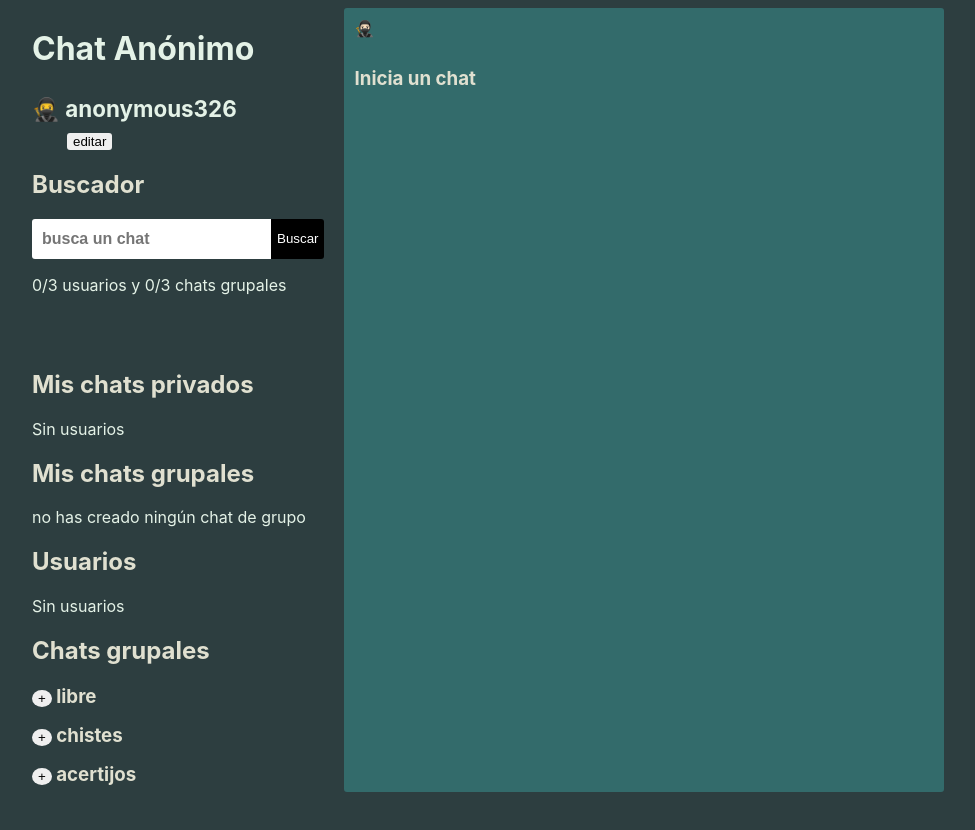
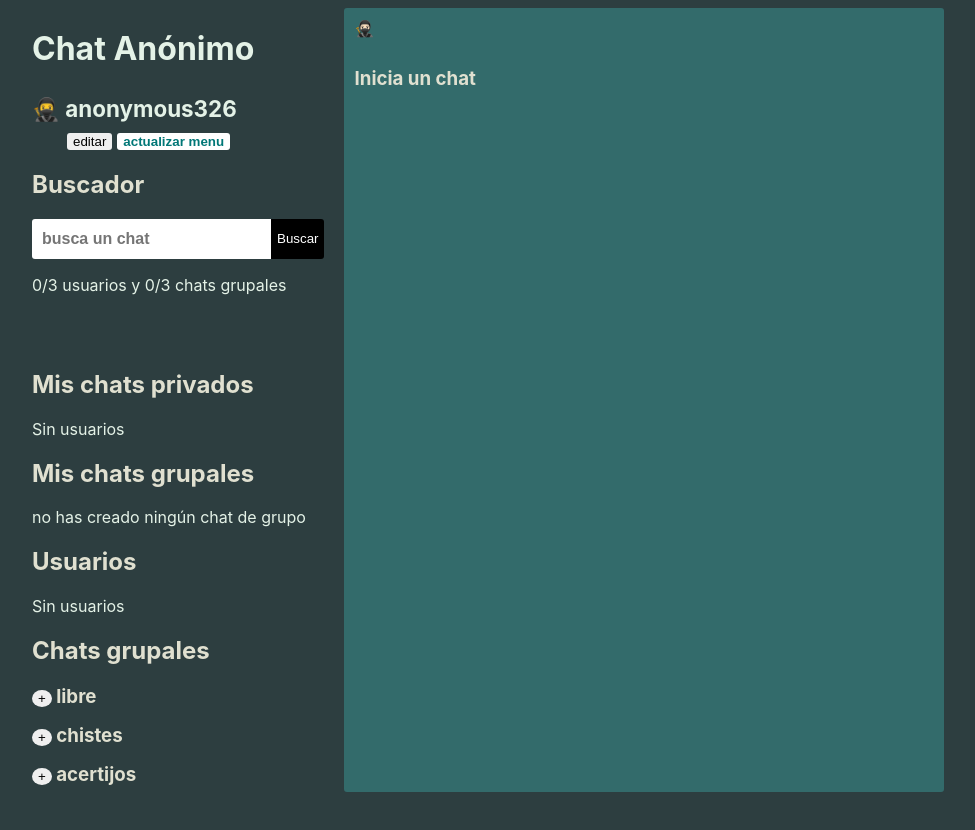
Before and after one commit to FelixGonzalo/chat-anonimo, a React (Create React App) app: page / in a window 1280 px wide. Both pictures are taken after a click on the button "ingresar". Shown: the top 830 px of the page, without its empty margins (18-993 px from the left). Built offline with nearby package versions, Linux system fonts and the light colour scheme.

Commit message:
ADD option to update the menu

```diff
--- a/src/components/Profile/index.tsx
+++ b/src/components/Profile/index.tsx
@@ -1,13 +1,67 @@
 import { useState } from 'react'
-import { useSelector } from 'react-redux'
+import { useDispatch, useSelector } from 'react-redux'
+import { setCurrentUser } from '../../reducers/currentUserReducer'
+import { initGroupChatsState } from '../../reducers/groupChatsReducer'
+import { initPrivateChatsState } from '../../reducers/privateChatsReducer'
+import { initUserState } from '../../reducers/usersReducer'
+import { UserType } from '../../types/user'
 import { EditUserForm } from '../EditUserForm'
 import { User } from '../User'
 import { UserForm } from '../UserForm'
-import { ButtonEdit } from './styles'
+import { ButtonEdit, ButtonUpdate } from './styles'
 
 export function Profile() {
+  const dispatch = useDispatch()
   const currentUser = useSelector((state: any) => state.currentUser)
   const [editUser, setEditUser] = useState(false)
+
+  const updateChat = () => {
+    initCurrentUser()
+    updateArrayStateWithlocalDB('users', initUserState)
+    updateArrayStateWithlocalDB('groupChats', initGroupChatsState)
+    updateArrayStateWithlocalDB('privateChats', initPrivateChatsState)
+  }
+
+  const initCurrentUser = () => {
+    try {
+      const userSessionStorage: any = sessionStorage.getItem('currentUser')
+      if (userSessionStorage) {
+        const userParse: UserType = JSON.parse(userSessionStorage) || null
+        // update currentUser of sessionStorage with the data of localStorage
+        const usersLocalStorage: any = localStorage.getItem('users')
+        const usersParse: Array<UserType> =
+          JSON.parse(usersLocalStorage) || null
+        const userUpdate = usersParse.find((user) => user.id === userParse.id)
+        if (userUpdate) {
+          sessionStorage.setItem('currentUser', JSON.stringify(userUpdate))
+          dispatch(setCurrentUser(userUpdate))
+        } else {
+          dispatch(setCurrentUser(userParse))
+        }
+      }
+    } catch (error) {
+      if (sessionStorage.getItem('currentUser')) {
+        sessionStorage.removeItem('currentUser')
+        console.error('Current user removed from session storage', error)
+      } else {
+        console.error(error)
+      }
+    }
+  }
+
+  const updateArrayStateWithlocalDB = (
+    itemLocalStorage: string,
+    action: any
+  ) => {
+    try {
+      const data: any = localStorage.getItem(itemLocalStorage)
+      const currentData = JSON.parse(data)
+      dispatch(action(currentData))
+    } catch (error) {
+      console.error(error)
+    }
+  }
+
   return (
     <>
       {editUser && <EditUserForm onSubmit={() => setEditUser(false)} />}
@@ -25,6 +79,7 @@ export function Profile() {
           <ButtonEdit onClick={() => setEditUser(!editUser)}>
             {editUser ? 'X' : 'editar'}
           </ButtonEdit>
+          <ButtonUpdate onClick={updateChat}>actualizar menu</ButtonUpdate>
         </>
       ) : (
         <UserForm />
--- a/src/components/Profile/styles.js
+++ b/src/components/Profile/styles.js
@@ -8,3 +8,15 @@ export const ButtonEdit = styled.button`
   border: none;
   cursor: pointer;
 `
+
+export const ButtonUpdate = styled.button`
+  border-radius: 3px;
+  margin-top: 5px;
+  margin-left: 5px;
+  outline: none;
+  border: none;
+  cursor: pointer;
+  font-weight: bold;
+  background: white;
+  color: #077;
+`
--- a/src/hooks/useInitCurrentUser.ts
+++ b/src/hooks/useInitCurrentUser.ts
@@ -6,7 +6,7 @@ import { UserType } from '../types/user'
 export function useInitCurrentUser() {
   const dispatch = useDispatch()
 
-  useEffect(() => {
+  const initCurrentUser = () => {
     try {
       const userSessionStorage: any = sessionStorage.getItem('currentUser')
       if (userSessionStorage) {
@@ -31,5 +31,9 @@ export function useInitCurrentUser() {
         console.error(error)
       }
     }
+  }
+
+  useEffect(() => {
+    initCurrentUser()
   }, [])
 }
```
